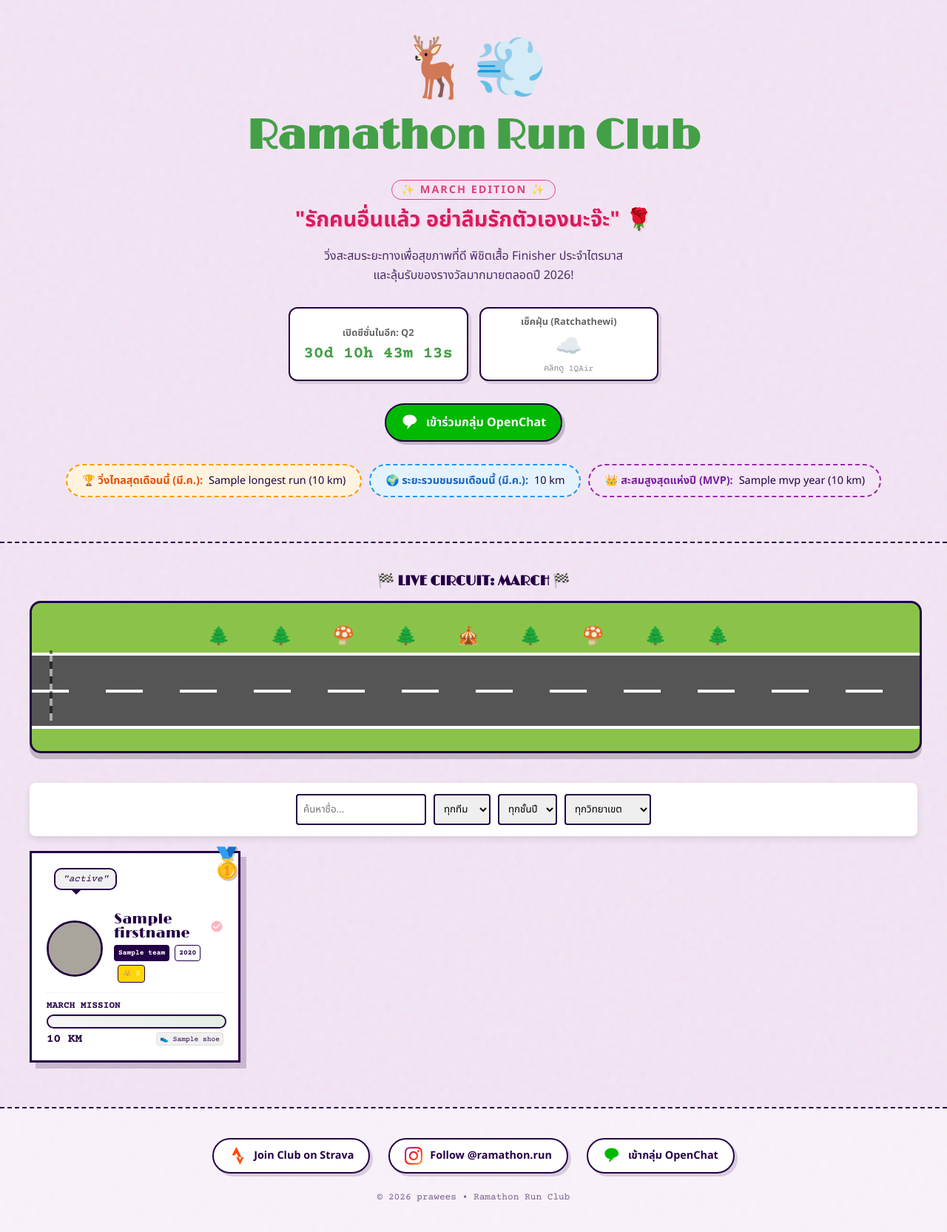
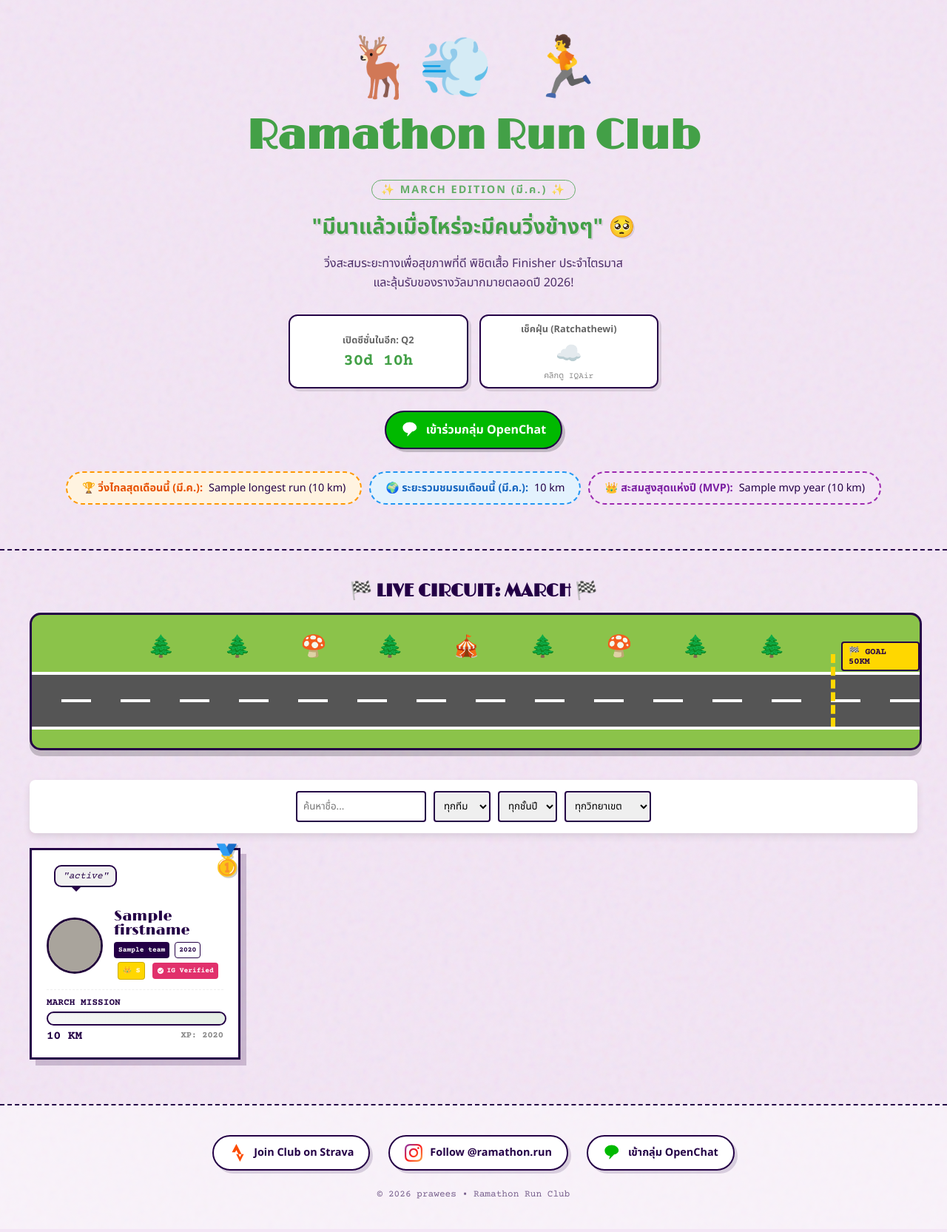
Before and after one commit to prawees/Ramathon-Run-Club, a Flask app: template templates/index.html in a window 1280 px wide. Shown: the part 77-1742 px from the top of the page at 74% size. Run offline with Flask 3, Linux system fonts and the light colour scheme; the template is opened without the code that fills it: most values are stand-ins (such as "Sample title", 1, 10 or a date in 2020); grey boxes are pictures that could not be loaded.

Commit message:
trying to fix colors of app and index for march and future plz dont break code

```diff
--- a/templates/index.html
+++ b/templates/index.html
@@ -11,7 +11,11 @@
 
     .team-badge { font-size: 0.6rem; font-weight: bold; background: var(--ink); color: white; padding: 2px 6px; border-radius: 4px; display: inline-flex; align-items: center; height: 18px; }
     .year-badge { font-size: 0.6rem; font-weight: bold; background: white; border: 1px solid var(--ink); color: var(--ink); padding: 1px 5px; border-radius: 4px; margin-left: 2px; display: inline-flex; align-items: center; height: 18px; }
-    .rank-badge-small { font-size: 0.6rem; border: 1px solid var(--ink); padding: 2px 6px; border-radius: 4px; margin-left: 5px; display: inline-flex; align-items: center; height: 18px; }
+
+    /* CLASS & IG BADGES */
+    .rank-badge-small { font-size: 0.6rem; border: 1px solid rgba(0,0,0,0.2); padding: 2px 6px; border-radius: 4px; margin-left: 5px; display: inline-flex; align-items: center; height: 18px; color: white; font-weight: bold; }
+    .ig-badge-small { font-size: 0.6rem; background: #E1306C; color: white; padding: 2px 6px; border-radius: 4px; display: inline-flex; align-items: center; gap: 3px; font-weight: bold; height: 18px; margin-left: 5px; }
+
     .countdown-box { background: var(--purple); color: white; padding: 10px; border-radius: 8px; display: inline-block; margin-top: 15px; border: 2px solid var(--ink); box-shadow: 4px 4px 0 rgba(0,0,0,0.2); }
 
     .slogan-box { margin: 25px 0 15px 0; }
@@ -51,7 +55,7 @@
     .btn-green { background: #00B900; color: white; text-decoration: none; padding: 12px 20px; border-radius: 50px; font-weight: bold; font-family: 'Noto Sans Thai'; display: inline-flex; align-items: center; gap: 10px; box-shadow: 4px 4px 0 rgba(0,0,0,0.2); transition: transform 0.2s; border: 2px solid var(--ink); margin-top: 10px; }
     .btn-green:hover { transform: translateY(-3px); }
 
-    /* [NEW] Stats Box Styles */
+    /* Stats Box Styles */
     .fun-stats-container {
         display: flex; flex-wrap: wrap; justify-content: center; gap: 10px; margin-top: 30px;
     }
@@ -68,62 +72,80 @@
     .stat-bubble.blue .stat-label { color: #1565C0; }
     .stat-bubble.purple .stat-label { color: #7B1FA2; }
 
-    /* [NEW] Interactive Race Track Styles */
+    /* FUN INTERACTIVE MINIMAP STYLES */
     .track-container {
         width: 100%;
-        height: 100px;
-        background: #e0e0e0;
+        height: 180px;
+        background: #8BC34A; /* Grass green background */
         border: 3px solid var(--ink);
-        border-radius: 50px;
+        border-radius: 15px;
         position: relative;
         overflow: hidden;
-        box-shadow: inset 0 5px 10px rgba(0,0,0,0.1);
-        background-image: repeating-linear-gradient(90deg, transparent 0, transparent 40px, #ccc 40px, #ccc 50px);
+        box-shadow: 0 8px 0 rgba(0,0,0,0.2);
+        margin-bottom: 40px;
+    }
+    .track-scenery {
+        position: absolute; top: 25px; width: 100%; text-align: center; font-size: 1.8rem; opacity: 0.9; letter-spacing: 25px; white-space: nowrap; overflow: hidden;
     }
     .track-road {
-        position: relative;
-        width: 100%;
-        height: 100%;
-        display: flex;
-        align-items: flex-end;
-        padding-bottom: 15px;
+        position: absolute; bottom: 25px; left: 0; width: 100%; height: 70px;
+        background: #555;
+        border-top: 4px solid #fff;
+        border-bottom: 4px solid #fff;
+        display: flex; align-items: center;
+        background-image: linear-gradient(90deg, transparent 50%, #fff 50%);
+        background-size: 80px 4px;
+        background-repeat: repeat-x;
+        background-position: center;
+    }
+    .track-goal-line {
+        position: absolute; height: 140%; bottom: 0;
+        border-left: 6px dashed var(--gold);
+        z-index: 0;
+    }
+    .goal-flag {
+        background: var(--gold); color: var(--ink); padding: 4px 8px; font-size: 0.75rem; font-weight: bold;
+        border-radius: 4px; margin-left: 8px; margin-top: -25px; border: 2px solid var(--ink); display: inline-block;
     }
     .track-runner {
-        position: absolute;
-        bottom: 20px;
-        transition: left 1s ease-in-out;
-        transform: translateX(-50%);
-        cursor: pointer;
+        position: absolute; top: 50%; transform: translate(-50%, -50%);
+        cursor: pointer; transition: left 1s ease-in-out;
     }
     .track-runner img {
-        width: 40px;
-        height: 40px;
-        border-radius: 50%;
-        border: 2px solid white;
-        box-shadow: 2px 2px 5px rgba(0,0,0,0.3);
-        transition: transform 0.2s;
+        width: 45px; height: 45px; border-radius: 50%;
+        border: 2px solid white; box-shadow: 0 4px 6px rgba(0,0,0,0.4);
+        transition: transform 0.2s cubic-bezier(0.175, 0.885, 0.32, 1.275);
+        background: #eee;
     }
-    .track-runner:hover img {
-        transform: scale(1.5) translateY(-10px);
-        z-index: 999;
-        border-color: var(--purple);
+    .track-runner:hover img { transform: scale(1.4) translateY(-8px); z-index: 999; border-color: var(--purple); }
+
+    .runner-bubble {
+        visibility: hidden; opacity: 0;
+        position: absolute; bottom: 55px; left: 50%; transform: translateX(-50%) translateY(10px);
+        background: var(--ink); color: white;
+        padding: 6px 12px; border-radius: 8px;
+        font-size: 0.75rem; text-align: center; white-space: nowrap;
+        z-index: 1000; transition: all 0.2s ease;
+        box-shadow: 0 5px 15px rgba(0,0,0,0.3);
+        border: 2px solid white; pointer-events: none;
     }
-    .track-goal-line {
-        position: absolute;
-        height: 100%;
-        border-left: 4px dashed var(--gold);
-        top: 0;
-        opacity: 0.7;
+    .bubble-arrow {
+        position: absolute; bottom: -6px; left: 50%; margin-left: -6px;
+        width: 0; height: 0;
+        border-left: 6px solid transparent; border-right: 6px solid transparent;
+        border-top: 6px solid var(--ink);
     }
-    .goal-flag {
-        background: var(--gold);
-        color: var(--ink);
-        padding: 2px 5px;
-        font-size: 0.7rem;
-        font-weight: bold;
-        border-radius: 4px;
-        margin-left: 5px;
-        margin-top: 10px;
+    .track-runner:hover .runner-bubble {
+        visibility: visible; opacity: 1; transform: translateX(-50%) translateY(0);
+    }
+
+    /* Highlight for Logged-in User */
+    .track-runner.is-me img {
+        border: 3px solid #00FF00; box-shadow: 0 0 15px #00FF00;
+        transform: scale(1.1) translate(-40%, -40%);
+    }
+    .track-runner.is-me .runner-bubble {
+        visibility: visible; opacity: 1; transform: translateX(-50%) translateY(0); border-color: #00FF00;
     }
 
     @media (max-width: 480px) {
@@ -135,17 +157,17 @@
 
 {% block content %}
 <div class="hero">
-    <div style="font-size: 5rem; line-height: 1; margin-bottom: 10px;">{{ random_animal }}💨</div>
+    <div style="font-size: 5rem; line-height: 1; margin-bottom: 10px;">{{ random_animal }}💨 🏃</div>
 
     <h1 style="font-family:'Limelight', 'Noto Sans Thai'; font-size: 3.5rem; margin:0; color: var(--purple);">{{ text.title }}</h1>
 
     <div class="slogan-box">
-        <div style="font-family: 'Noto Sans Thai', sans-serif; font-weight: bold; color: #D81B60; letter-spacing: 2px; font-size: 0.9rem; text-transform: uppercase; margin-bottom: 5px; opacity: 0.8; border: 1px solid #D81B60; display: inline-block; padding: 2px 12px; border-radius: 20px;">
-            ✨ {{ now_month_name }} EDITION ✨
+        <div style="font-family: 'Noto Sans Thai', sans-serif; font-weight: bold; color: var(--purple); letter-spacing: 2px; font-size: 0.9rem; text-transform: uppercase; margin-bottom: 5px; opacity: 0.8; border: 1px solid var(--purple); display: inline-block; padding: 2px 12px; border-radius: 20px;">
+            ✨ {{ now_month_name }} EDITION {{ now_month_abbr }} ✨
         </div>
 
-        <h2 style="font-family: 'Noto Sans Thai'; color: #D81B60; margin: 0; font-size: 1.8rem; font-weight: bold; text-shadow: 2px 2px 0px rgba(255, 182, 193, 0.5);">
-            "รักคนอื่นแล้ว อย่าลืมรักตัวเองนะจ๊ะ" 🌹
+        <h2 style="font-family: 'Noto Sans Thai'; color: var(--purple); margin: 0; font-size: 1.8rem; font-weight: bold; text-shadow: 2px 2px 0px rgba(0,0,0,0.1); margin-top: 10px;">
+            "มีนาแล้วเมื่อไหร่จะมีคนวิ่งข้างๆ" 🥺
         </h2>
     </div>
 
@@ -197,8 +219,8 @@
 
 </div>
 
-<div style="max-width: 1200px; margin: 0 auto 40px auto; padding: 0 15px;">
-    <h3 style="font-family: 'Limelight'; color: var(--ink); text-align: center; margin-bottom: 15px; text-transform: uppercase;">
+<div style="max-width: 1200px; margin: 0 auto; padding: 0 15px;">
+    <h3 style="font-family: 'Limelight'; color: var(--ink); text-align: center; margin-bottom: 15px; text-transform: uppercase; font-size: 1.5rem;">
         🏁 LIVE CIRCUIT: {{ now_month_name }} 🏁
     </h3>
 
@@ -206,29 +228,27 @@
         <div class="track-scenery">🌲 🌲 🍄 🌲 🎪 🌲 🍄 🌲 🌲</div>
 
         <div class="track-road">
-            <div class="track-line start-line"></div>
-
             {% set max_dist = members[0].display_dist if members and members[0].display_dist > 50 else 50 %}
-            <div class="track-goal-line" style="left: {{ (50 / max_dist * 100)|round|int }}%;">
-                <div class="goal-flag">🏁 GOAL</div>
+            <div class="track-goal-line" style="left: {{ (50 / max_dist * 90)|round|int }}%;">
+                <div class="goal-flag">🏁 GOAL 50KM</div>
             </div>
 
             {% for m in members %}
                 {% if m.display_dist > 0 %}
-                {% set position_pct = (m.display_dist / max_dist) * 95 %}
+                {% set position_pct = (m.display_dist / max_dist) * 90 %}
                 {% set is_me = (session.get('user_id') == m.strava_id) %}
 
                 <div class="track-runner {% if is_me %}is-me{% endif %}"
-                     style="left: {{ position_pct }}%; z-index: {{ 10000 if is_me else (m.display_dist * 10)|int }};">
+                     style="left: {{ position_pct }}%; z-index: {{ 1000 - loop.index }};">
 
                     <img src="{{ m.profile or url_for('static', filename='orange.png') }}"
                          onerror="this.onerror=null;this.src='{{ url_for('static', filename='orange.png') }}';">
 
                     <div class="runner-bubble">
-                        <div style="font-weight:bold; color: {{ '#00FF00' if is_me else 'var(--gold)' }};">
+                        <div style="font-weight:bold; color: {{ '#00FF00' if is_me else 'var(--gold)' }}; font-family: 'Noto Sans Thai';">
                             {{ "YOU" if is_me else m.firstname }}
                         </div>
-                        <div style="font-family:'Courier Prime';">{{ m.display_dist|round(1) }}km</div>
+                        <div style="font-family:'Courier Prime';">{{ m.display_dist|round(1) }} KM</div>
                         <div class="bubble-arrow"></div>
                     </div>
                 </div>
@@ -237,88 +257,6 @@
         </div>
     </div>
 </div>
-
-<style>
-    .track-container {
-        width: 100%;
-        height: 200px; /* Increased Height */
-        background: #8BC34A;
-        border: 3px solid var(--ink);
-        border-radius: 15px;
-        position: relative;
-        overflow: hidden;
-        box-shadow: 0 8px 0 rgba(0,0,0,0.2);
-    }
-    .track-scenery {
-        position: absolute; top: 30px; width: 100%; text-align: center; font-size: 1.5rem; opacity: 0.8; letter-spacing: 20px;
-    }
-    .track-road {
-        position: absolute; bottom: 30px; left: 0; width: 100%; height: 80px; /* Thicker road */
-        background: #555;
-        border-top: 4px solid #fff;
-        border-bottom: 4px solid #fff;
-        display: flex; align-items: center;
-        background-image: linear-gradient(90deg, transparent 50%, #fff 50%);
-        background-size: 100px 4px;
-        background-repeat: repeat-x;
-        background-position: center;
-    }
-    .track-line { position: absolute; height: 100%; width: 4px; background: repeating-linear-gradient(0deg, #fff, #fff 10px, #000 10px, #000 20px); opacity: 0.5; }
-    .start-line { left: 2%; }
-
-    .track-goal-line {
-        position: absolute; height: 140%; bottom: 0;
-        border-left: 4px dashed var(--gold);
-        z-index: 0;
-    }
-    .goal-flag {
-        background: var(--gold); color: var(--ink); padding: 2px 6px; font-size: 0.7rem; font-weight: bold;
-        border-radius: 4px; margin-left: 5px; margin-top: 5px; border: 2px solid var(--ink);
-    }
-
-    .track-runner {
-        position: absolute; top: 50%; transform: translate(-50%, -50%);
-        cursor: pointer; transition: left 1s ease-in-out;
-    }
-    .track-runner img {
-        width: 45px; height: 45px; border-radius: 50%;
-        border: 2px solid white; box-shadow: 0 4px 5px rgba(0,0,0,0.4);
-        transition: transform 0.2s cubic-bezier(0.175, 0.885, 0.32, 1.275);
-    }
-    .track-runner:hover img { transform: scale(1.3) translateY(-10px); z-index: 999; border-color: var(--purple); }
-
-    /* Special Style for Logged In User */
-    .track-runner.is-me img {
-        border: 3px solid #00FF00; /* Bright Green Border */
-        box-shadow: 0 0 15px #00FF00; /* Glow Effect */
-        transform: scale(1.1) translate(-50%, -50%); /* Slightly larger by default */
-    }
-    .track-runner.is-me .runner-bubble {
-        visibility: visible; opacity: 1; /* Always show 'You' bubble */
-        transform: translateX(-50%) translateY(0);
-        border-color: #00FF00;
-    }
-
-    .runner-bubble {
-        visibility: hidden; opacity: 0;
-        position: absolute; bottom: 65px; left: 50%; transform: translateX(-50%) translateY(10px);
-        background: var(--ink); color: white;
-        padding: 8px 12px; border-radius: 8px;
-        font-size: 0.75rem; text-align: center; white-space: nowrap;
-        z-index: 1000; transition: all 0.2s ease;
-        box-shadow: 0 5px 15px rgba(0,0,0,0.3);
-        border: 2px solid white;
-    }
-    .bubble-arrow {
-        position: absolute; bottom: -6px; left: 50%; margin-left: -6px;
-        width: 0; height: 0;
-        border-left: 6px solid transparent; border-right: 6px solid transparent;
-        border-top: 6px solid var(--ink);
-    }
-    .track-runner:hover .runner-bubble {
-        visibility: visible; opacity: 1; transform: translateX(-50%) translateY(0);
-    }
-</style>
 
 <div style="max-width: 1200px; margin: 0 auto; padding: 0 15px;">
     <div class="filter-bar" style="border: none; box-shadow: 0 4px 10px rgba(0,0,0,0.1); background: white;">
@@ -345,6 +283,8 @@
 
 <div class="grid" id="leaderboardGrid">
     {% for member in members %}
+
+    {% set level = get_level(member.get('dist_year', 0)) %}
 
     <a href="{{ url_for('public_profile', user_id=member.strava_id) }}" class="card-link leader-card"
        data-name="{{ member.firstname }} {{ member.lastname }}"
@@ -378,21 +318,22 @@
                 <div>
                     <div style="font-family:'Limelight', 'Noto Sans Thai'; font-size:1.2rem; line-height:1; margin-bottom: 5px; display: flex; align-items: center; gap: 6px;">
                         {{ member.firstname }}
-                        {% if member.instagram %}
-                        <span title="IG Verified" style="display: flex; align-items: center;">
-                            <svg viewBox="0 0 24 24" fill="#FFB6C1" width="18" height="18"><path d="M12 2C6.48 2 2 6.48 2 12s4.48 10 10 10 10-4.48 10-10S17.52 2 12 2zm-2 15l-5-5 1.41-1.41L10 14.17l7.59-7.59L19 8l-9 9z"/></svg>
-                        </span>
-                        {% endif %}
                     </div>
 
                     <div style="margin-bottom: 3px; display: flex; flex-wrap: wrap; gap: 5px; align-items: center;">
                         {% if member.team %}<span class="team-badge">{{ member.team }}</span>{% endif %}
                         {% if member.year %}<span class="year-badge">{{ member.year }}</span>{% endif %}
 
-                        {% set m_level = get_level(member.get('dist_year', 0)) %}
-                        <span class="rank-badge-small" style="background: {{ m_level.color }}; color: white; border: 1px solid var(--ink);">
-                            {{ m_level.icon }} {{ m_level.id }}
+                        <span class="rank-badge-small" style="background: {{ level.color }};">
+                            {{ level.icon }} {{ level.id }}
                         </span>
+
+                        {% if member.instagram %}
+                        <span class="ig-badge-small">
+                            <svg viewBox="0 0 24 24" style="width:10px; height:10px; fill:white;"><path d="M12 2C6.48 2 2 6.48 2 12s4.48 10 10 10 10-4.48 10-10S17.52 2 12 2zm-2 15l-5-5 1.41-1.41L10 14.17l7.59-7.59L19 8l-9 9z"/></svg>
+                            {{ text.ig_verified }}
+                        </span>
+                        {% endif %}
                     </div>
 
                 </div>
@@ -405,10 +346,11 @@
             </div>
 
             <div style="display: flex; justify-content: space-between; align-items: center;">
-                <div style="font-weight: bold;">{{ member.display_dist|round(1) }} KM</div>
-                {% if member.shoe %}
-                    <div style="font-size: 0.6rem; background: #f0f0f0; padding: 2px 4px; border-radius: 4px; border: 1px solid #ddd;">👟 {{ member.shoe }}</div>
-                {% endif %}
+                <div style="font-weight: bold;">{{ member.display_dist|round(2) }} KM</div>
+
+                <div style="color:#888; font-size:0.75rem; font-family:'Courier Prime'; font-weight:bold;">
+                    XP: {{ member.dist_year|round|int }}
+                </div>
             </div>
         </div>
     </a>
@@ -426,9 +368,7 @@
         var distance = countDownDate - now;
         var days = Math.floor(distance / (1000 * 60 * 60 * 24));
         var hours = Math.floor((distance % (1000 * 60 * 60 * 24)) / (1000 * 60 * 60));
-        var minutes = Math.floor((distance % (1000 * 60 * 60)) / (1000 * 60));
-        var seconds = Math.floor((distance % (1000 * 60)) / 1000);
-        document.getElementById("countdown").innerHTML = days + "d " + hours + "h " + minutes + "m " + seconds + "s";
+        document.getElementById("countdown").innerHTML = days + "d " + hours + "h";
     }, 1000);
 
     function filterLeaderboard() {
@@ -454,11 +394,10 @@
         });
     }
 
-    // SUBTLE RAIN SCRIPT (Only runs here, ONCE)
+    // SUBTLE RAIN SCRIPT
     function createRain() {
         const container = document.body;
-        // [NEW] เพิ่มสัตว์เข้าไปในฝน
-        const emojis = ['❤️', '🏃', '{{ random_animal }}'];
+        const emojis = ['❤️', '🏃', '{{ random_animal }}', '🌸'];
         const count = 10;
 
         for (let i = 0; i < count; i++) {
@@ -473,6 +412,7 @@
             setTimeout(() => { drop.remove(); }, 6000);
         }
     }
+
     window.addEventListener('load', createRain);
 </script>
 {% endblock %}
```
Also changed, not shown: app.py (+2 -11 lines).
